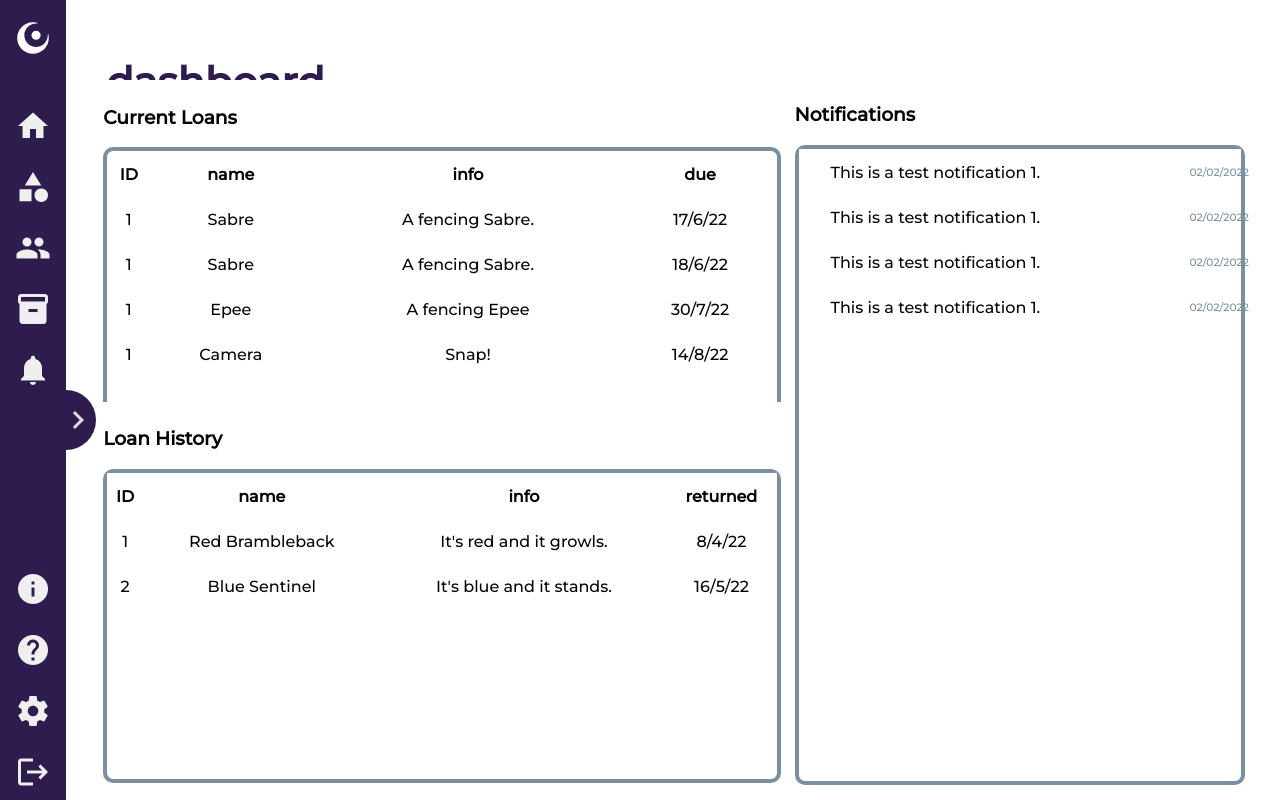
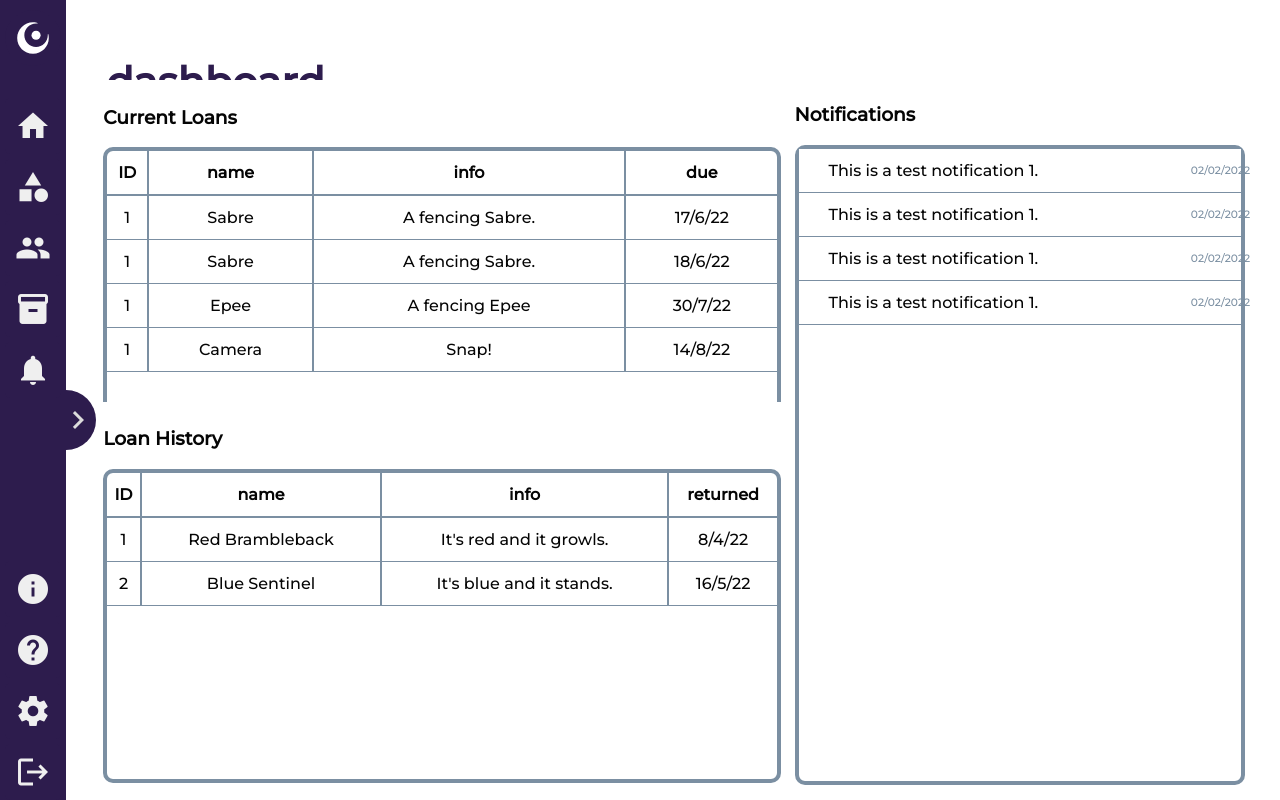
Before and after one commit to Appl3s-3/Aphelia-Front, a Vue app: page /home in a window 1280 px wide. Built offline with nearby package versions, Linux system fonts and the light colour scheme.

Commit message:
add borders to dashboard tables

```diff
--- a/src/components/DashHistory.vue
+++ b/src/components/DashHistory.vue
@@ -38,18 +38,26 @@
 
 .dash-history-table {
     width: 100%;
-    /*border-collapse: collapse;*/
-    background-color: var(--aph-back1);
+    border-collapse: collapse;
 }
 
 .dash-history-table th {
     padding: var(--table-heading-vertical-padding) 0;
+    border-bottom: 0.15em solid var(--aph-grey);
+}
+
+.dash-history-table th:not(:last-child) {
+    border-right: 0.15em solid var(--aph-grey);
 }
 
 .dash-history-table td {
     padding: var(--table-data-vertical-padding) var(--table-data-horizontal-padding);
-    color: (--aph-grey);
     text-align: center;
+    border-bottom: 0.1em solid var(--aph-grey);
+}
+
+.dash-history-table td:not(:last-child) {
+    border-right: 0.15em solid var(--aph-grey);
 }
 
 #dash-history-table-header {
--- a/src/components/DashLoans.vue
+++ b/src/components/DashLoans.vue
@@ -6,7 +6,7 @@
         <h3>Current Loans</h3>
         <div id="dash-loans-table-wrapper">
             <table class="dash-loans-table">
-            <tr id="dash-loans-table-header">
+            <tr>
                 <th><a href="#">ID</a></th>
                 <th><a href="#">name</a></th>
                 <th><a href="#">info</a></th>
@@ -54,22 +54,26 @@
 
 .dash-loans-table {
     width: 100%;
+    border-collapse: collapse;
 }
 
 .dash-loans-table th {
     padding: var(--table-heading-vertical-padding) 0;
-    border-collapse: separate;
-    border: 1px var(--aph-grey)
+    border-bottom: 0.15em solid var(--aph-grey);
 }
 
-#dash-loans-table-header {
-    height:15px;
+.dash-loans-table th:not(:last-child) {
+    border-right: 0.15em solid var(--aph-grey);
 }
 
 .dash-loans-table td {
     padding: var(--table-data-vertical-padding) var(--table-data-horizontal-padding);
     text-align: center;
-    border: 1px var(--aph-grey)
+    border-bottom: 0.1em solid var(--aph-grey);
+}
+
+.dash-loans-table td:not(:last-child) {
+    border-right: 0.15em solid var(--aph-grey);
 }
 
 .dash-loans-table tr th a {
--- a/src/components/DashNotifications.vue
+++ b/src/components/DashNotifications.vue
@@ -43,15 +43,16 @@ const selfStore = useSelf()
     /*border-collapse: collapse;*/
     background-color: var(--aph-back1);
     table-layout: fixed;
+    border-collapse: collapse;
 }
 
 .dash-notifications-table tr {
     height: 20px;
+    border-bottom: 0.1em solid var(--aph-grey);
 }
 
 .dash-notifications-table th {
     padding: var(--table-heading-vertical-padding) 0;
-    border-collapse: separate;
 }
 
 .dash-notifications-table td {
```
